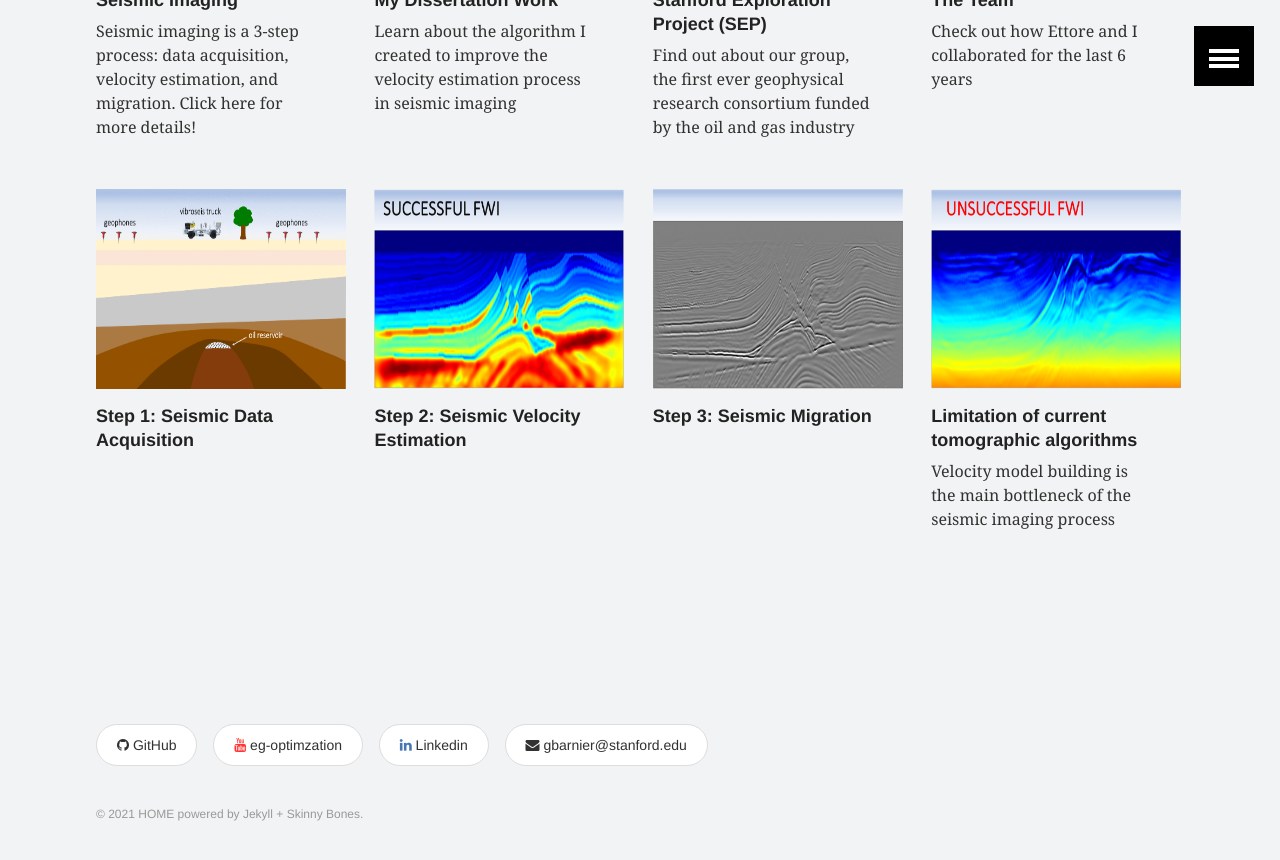
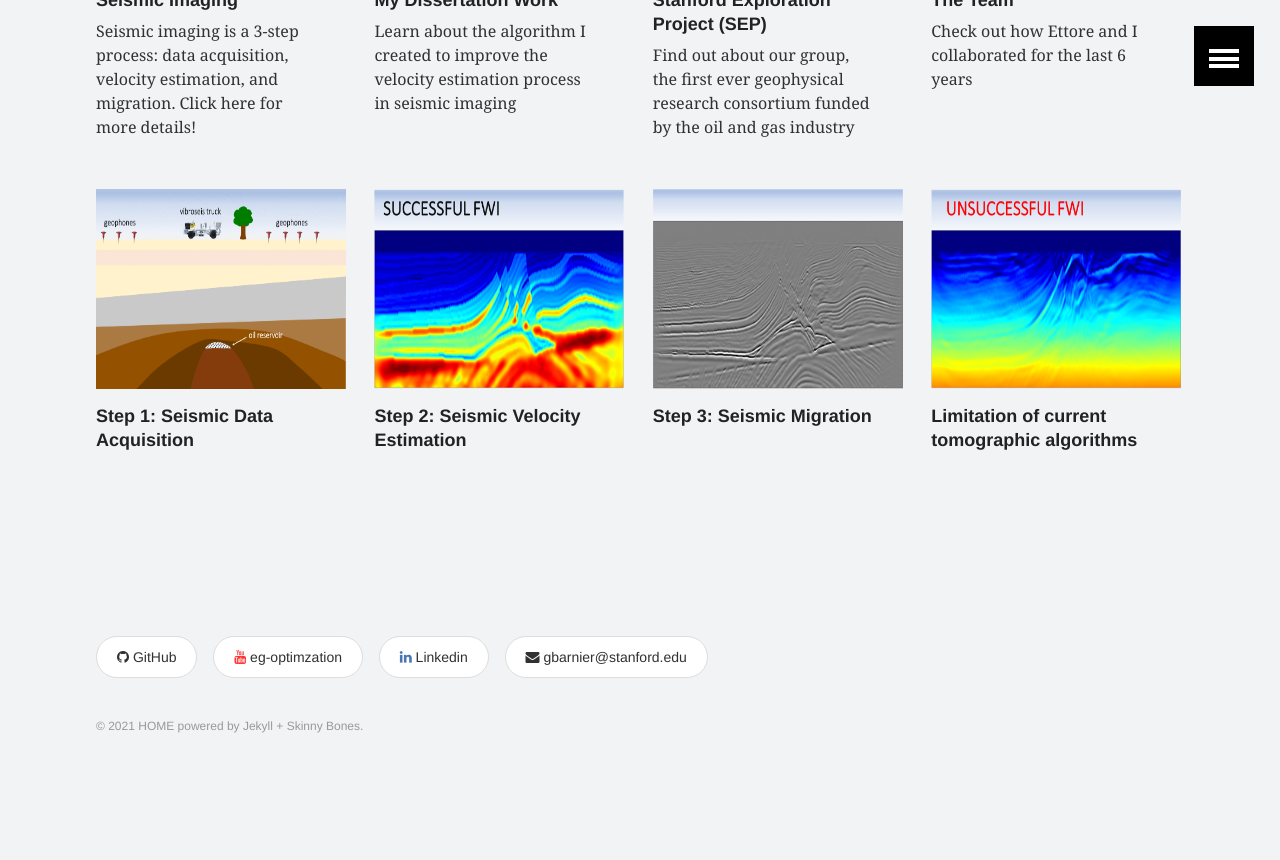
Before and after one commit to gbarnier/gbarnier.github.io, a Jekyll site: the page built from _pages/geophysics.md, in a window 1280 px wide and 900 px high, scrolled down 1319 px. Shown: the top 860 px of the window. Built offline with Jekyll 4.4.1, drawn with Linux system fonts in a browser that asks for light colours; after the commit the page ends 2131 px from its top, so only the background shows below that.

Commit message:
Update 2021-03-13-bottleneck.md

```diff
--- a/_posts/seismic_imaging/2021-03-13-bottleneck.md
+++ b/_posts/seismic_imaging/2021-03-13-bottleneck.md
@@ -2,7 +2,8 @@
 layout: media
 title: "Limitation of current tomographic algorithms"
 categories: geophysics
-excerpt: "Velocity model building is the main bottleneck of the seismic imaging process"
+excerpt: " "
+tag: Bottleneck
 ads: false
 modified: " "
 share: true
```
Also changed, not shown: other parts of _posts/seismic_imaging/2021-03-13-bottleneck.md (+1 -1 lines).
